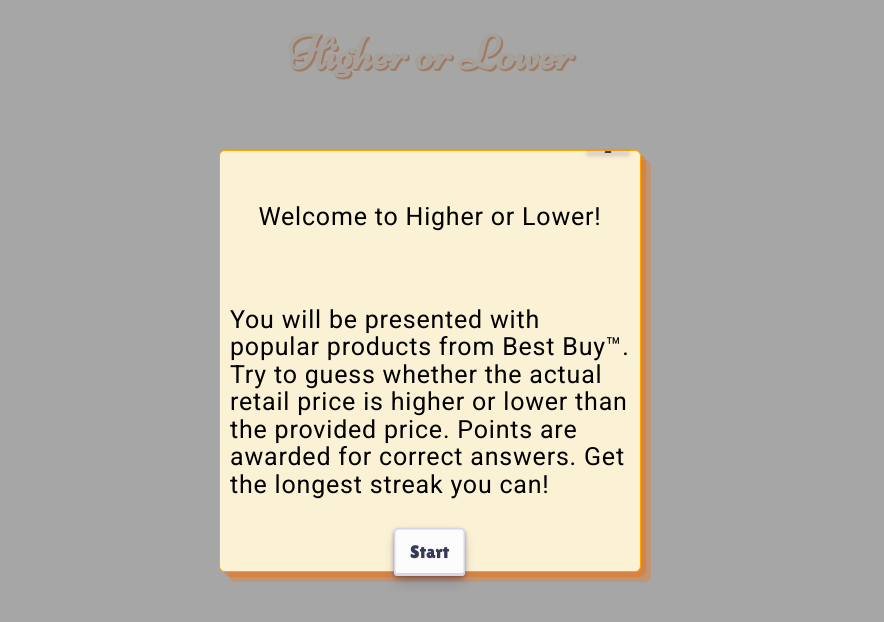
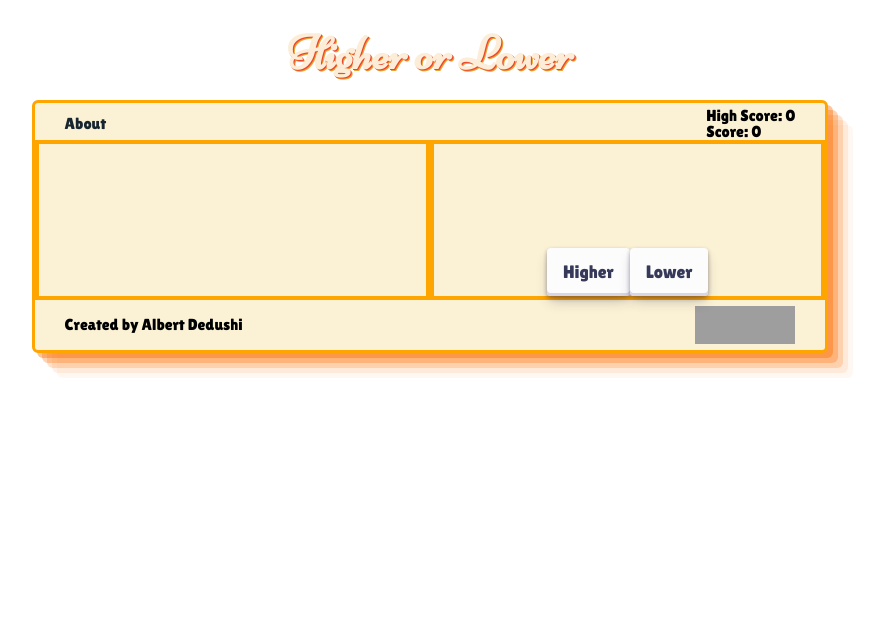
Before and after one commit to adedushi/higher_or_lower, a website built with webpack: page index.html in a window 1280 px wide. Both pictures are taken after a click on the button "Start". Shown: the whole page, without its empty margins (210-1094 px from the left). Built offline with nearby package versions, Linux system fonts and the light colour scheme; no server answers; grey boxes are pictures that could not be loaded.

Commit message:
Update deployment

```diff
--- a/src/scripts/game.js
+++ b/src/scripts/game.js
@@ -28,13 +28,13 @@
     }
 
     static generateURL() {
-        let product_id = Game.selectProduct()
-        while (productHistory.indexOf(product_id) > -1) product_id = Game.selectProduct()
+        let productId = Game.selectProduct()
+        while (productHistory.indexOf(productId) > -1) productId = Game.selectProduct()
         const API_KEY = "FTJXEwF95489m9I5HzWazZ0l";
-        return `https://api.bestbuy.com/v1/products(sku=${product_id})?apiKey=${API_KEY}&sort=name.asc&show=name,image,salePrice,url,sku&format=json`
+        return `https://api.bestbuy.com/v1/products(sku=${productId})?apiKey=${API_KEY}&sort=name.asc&show=name,image,salePrice,url,sku&format=json`
     }
 
-    static selectProduct(){
+    static selectProduct() {
         return products[Math.floor(Math.random() * products.length)];
     }
 
@@ -87,7 +87,7 @@
                 this.displayProduct();
             }
         }
-            catch (err) {}
+        catch (err) { }
     }
 
     guessHigher() {
@@ -98,7 +98,7 @@
         this.product.price < this.product.placeholderPrice ? this.correct() : this.incorrect()
     }
 
-    correct(){
+    correct() {
         this.score++;
         this.updateHighScore();
         productHistory.push(this.product.id);
@@ -145,17 +145,17 @@
 document.addEventListener('DOMContentLoaded', game.updateHighScore.bind(game));
 startButton.addEventListener('click', game.fetchProduct.bind(game));
 
-startButton.addEventListener('click', function() {
+startButton.addEventListener('click', function () {
     document.querySelector('.game').style.borderColor = "orange";
     document.querySelector('.product').style.borderColor = "orange";
-    document.querySelector('.main_content').style.visibility = "visible";
+    document.querySelector('.main-content').style.visibility = "visible";
     higherButton.style.display = "block"
     lowerButton.style.display = "block"
     startButton.style.display = "hidden"
     modal.style.display = "none"
 })
 
-document.addEventListener('DOMContentLoaded', function() {
+document.addEventListener('DOMContentLoaded', function () {
     modal.style.display = "flex"
 })
 
--- a/src/scripts/product.js
+++ b/src/scripts/product.js
@@ -1,5 +1,5 @@
-class Product{
-    constructor(id, name, image, price, URL){
+class Product {
+    constructor(id, name, image, price, URL) {
         this.id = id;
         this.name = name;
         this.image = image
@@ -24,7 +24,7 @@
         return Math.abs(price - placeholder) > 1.01 ? placeholder : this.generatePlaceholderPrice(price)
     }
 
-    assignPlaceholderPrice(){
+    assignPlaceholderPrice() {
         this.placeholderPrice = this.generatePlaceholderPrice(this.price)
     }
 
--- a/src/styles/colors.scss
+++ b/src/styles/colors.scss
@@ -13,7 +13,7 @@
     color: black;
 }
 
-.main_content {
+.main-content {
     background: #fbf2d5;
 }
 
```
Also changed, not shown: dist/main.css, dist/main.js, 2 other files. Lines whose indentation alone changed are shown as unchanged.
